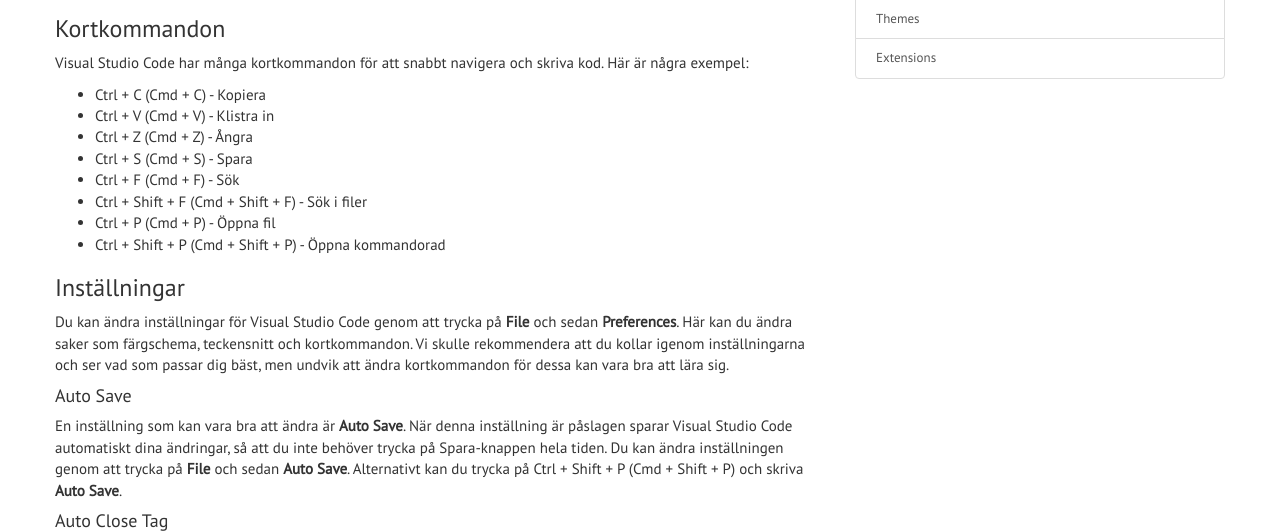
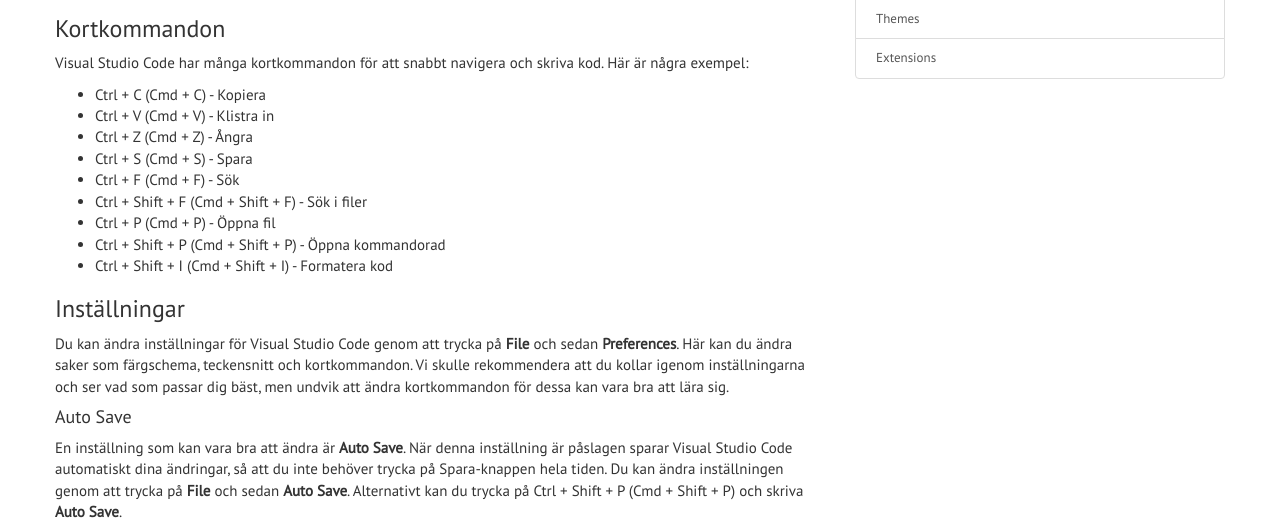
Before and after one commit to mau-dvmt/da156a, a PHP site: page /vs-code.php in a window 1280 px wide. Shown: the part 512-1043 px from the top of the page. Run offline with PHP 8.4, Linux system fonts and the light colour scheme; some libraries are stand-ins or nearby versions.

Commit message:
Added format code shortcut

```diff
--- a/vs-code.php
+++ b/vs-code.php
@@ -36,6 +36,7 @@
       <li>Ctrl + Shift + F (Cmd + Shift + F) - Sök i filer</li>
       <li>Ctrl + P (Cmd + P) - Öppna fil</li>
       <li>Ctrl + Shift + P (Cmd + Shift + P) - Öppna kommandorad</li>
+      <li>Ctrl + Shift + I (Cmd + Shift + I) - Formatera kod</li>
     </ul>
 
     <h3>Inställningar</h3>
```
